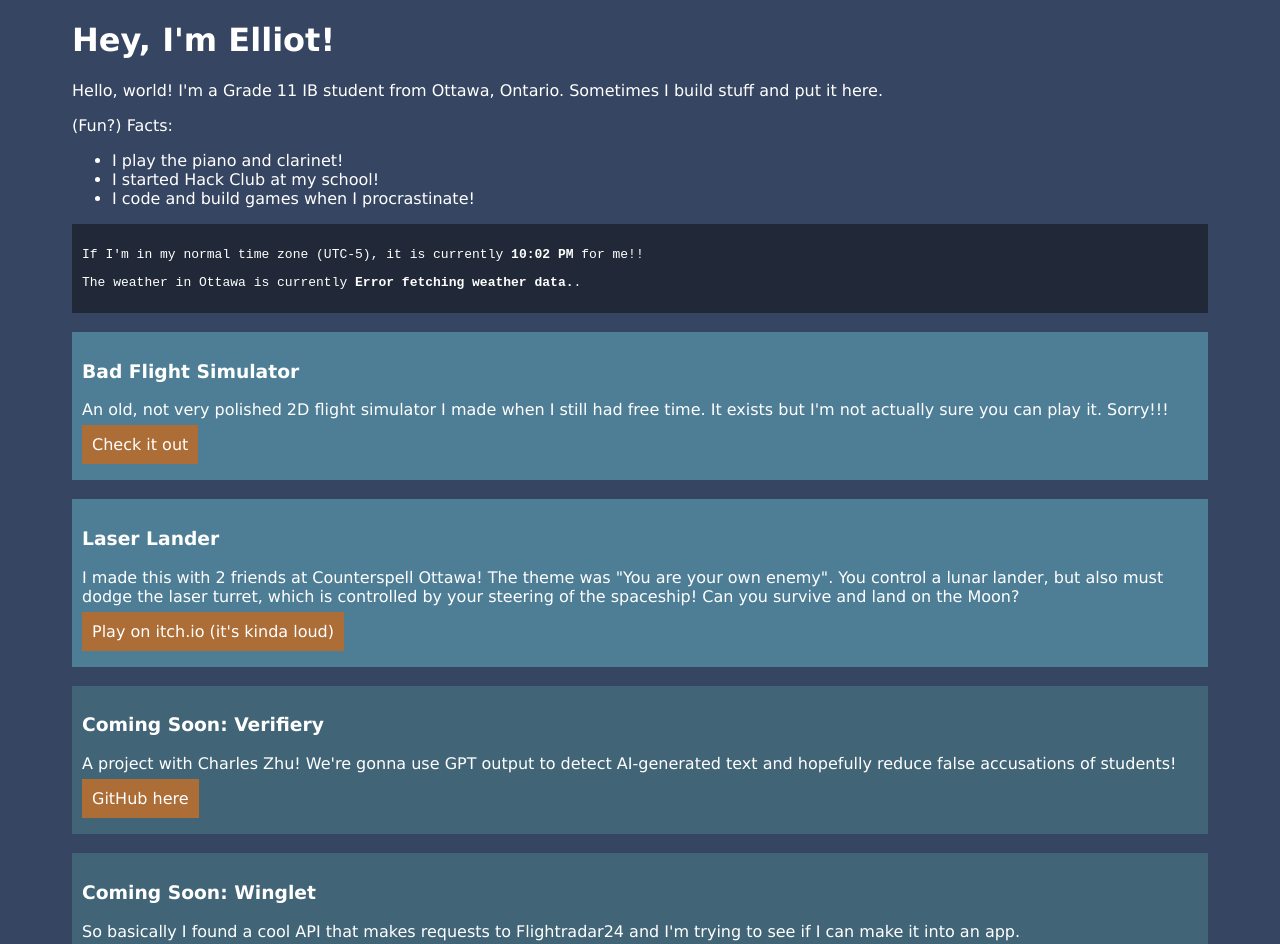
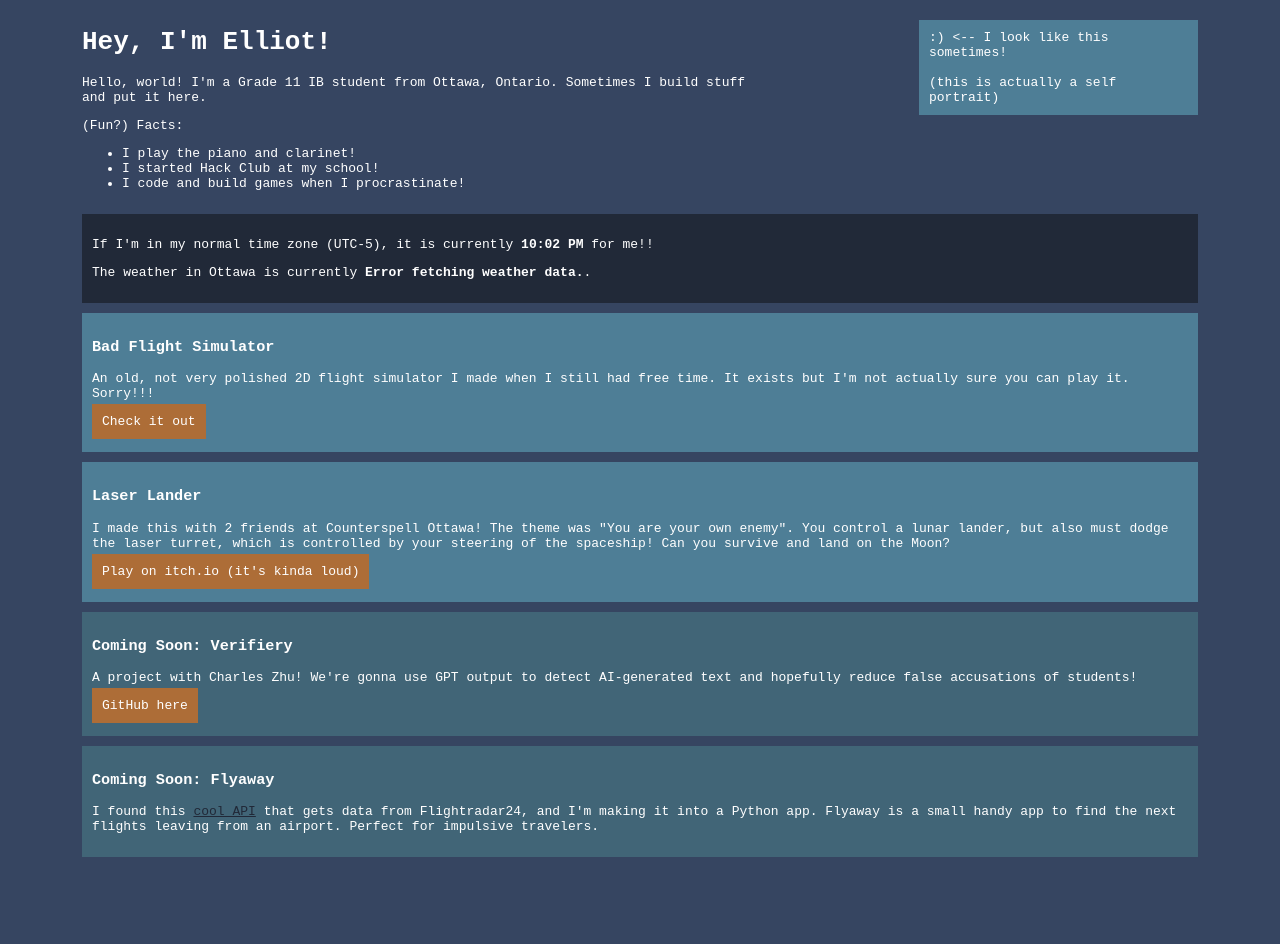
Before and after one commit to 8lliotzhang/my-website, a plain HTML site: page index.html in a window 1280 px wide. Shown: the top 944 px of the page. After the commit the page ends 867 px from the top, so only its background shows below. Drawn offline with Linux system fonts and the light colour scheme; no server answers.

Commit message:
flyaway updated

```diff
--- a/index.html
+++ b/index.html
@@ -6,6 +6,9 @@
 
     </head>
     <body>
+        <div style="overflow: hidden; margin: 10px;">
+
+            <div style= "float: left; width: 60%;">
                 <h1>Hey, I'm Elliot!</h1>
                 <p>Hello, world! I'm a Grade 11 IB student from Ottawa, Ontario. Sometimes I build stuff and put it here.</p>
 
@@ -16,6 +19,12 @@
                         <li>I code and build games when I procrastinate!</li>
                     </ul>
                 </p>
+            </div>
+            <div style="overflow: hidden"  class="sidebox">
+                :) <-- I look like this sometimes! <br> <br> (this is actually a self portrait)
+            </div>
+        </div>
+
         <div class = "classfunny">
             <p>
                 If I'm in my normal time zone (UTC-5), it is currently <b id="time"></b> for me!!
@@ -24,34 +33,29 @@
                The weather in Ottawa is currently <b id="temp"></b>.
             </p>
         </div>
-        <br>
         <div class="class1">
             <h3>Bad Flight Simulator</h3>
             <p>An old, not very polished 2D flight simulator I made when I still had free time.  It exists but I'm not actually sure you can play it. Sorry!!!</p>
             <a href = "https://relightstudio.itch.io/badflightsimulator" class="linkbutton">Check it out</a>
             <p></p>
         </div>
-        <br>
         <div class="class1">
             <h3>Laser Lander</h3>
             <p>I made this with 2 friends at Counterspell Ottawa! The theme was "You are your own enemy". You control a lunar lander, but also must dodge the laser turret, which is controlled by your steering of the spaceship! Can you survive and land on the Moon?</p>
             <a href = "https://kelliason.itch.io/laserlander" class="linkbutton">Play on itch.io (it's kinda loud)</a>
             <p></p>
         </div>
-        <br>
         <div class="class2">
             <h3>Coming Soon: Verifiery</h3>
             <p>A project with Charles Zhu! We're gonna use GPT output to detect AI-generated text and hopefully reduce false accusations of students!</p>
             <a href = "https://github.com/8lliotzhang/verifiery" class="linkbutton">GitHub here</a>
             <p></p>
         </div>
-        <br>
         <div class="class2">
-            <h3>Coming Soon: Winglet</h3>
-            <p>So basically I found a cool API that makes requests to Flightradar24 and I'm trying to see if I can make it into an app.</p>
+            <h3>Coming Soon: Flyaway</h3>
+            <p>I found this <a href="https://pyflightdata.readthedocs.io/en/latest/about.html">cool API</a> that gets data from Flightradar24, and I'm making it into a Python app. Flyaway is a small handy app to find the next flights leaving from an airport. Perfect for impulsive travelers.</p>
             <p></p>
         </div>
-
 
         <script>
             function updateTime() {
--- a/style.css
+++ b/style.css
@@ -4,23 +4,28 @@ body {
     padding-left: 5%;
     padding-right: 5%;
 
-    font-family: Verdana, Tahoma, sans-serif;
+    font-family: monospace;
 }
-
+a{
+    color:#212938;
+}
 .class1 {
     background-color: #4e7e96;
     padding: 10px;
-
+    margin:10px;
 }
 .class2 {
     background-color: #416577;
     padding: 10px;
+    margin:10px;
 
 }
 .classfunny {
     background-color: #212938;
     padding: 10px;
-    font-family:monospace
+    font-family:monospace;
+    margin:10px;
+
 }
 .linkbutton {
     background-color: #ad6d37;
@@ -32,3 +37,9 @@ body {
     background-color: #946135;
 
 }
+.sidebox {
+    background-color: #4e7e96;
+    padding: 10px;
+    margin-left: 75%;
+    margin-top: 10px;
+}
```
Lines whose indentation alone changed are shown as unchanged.
